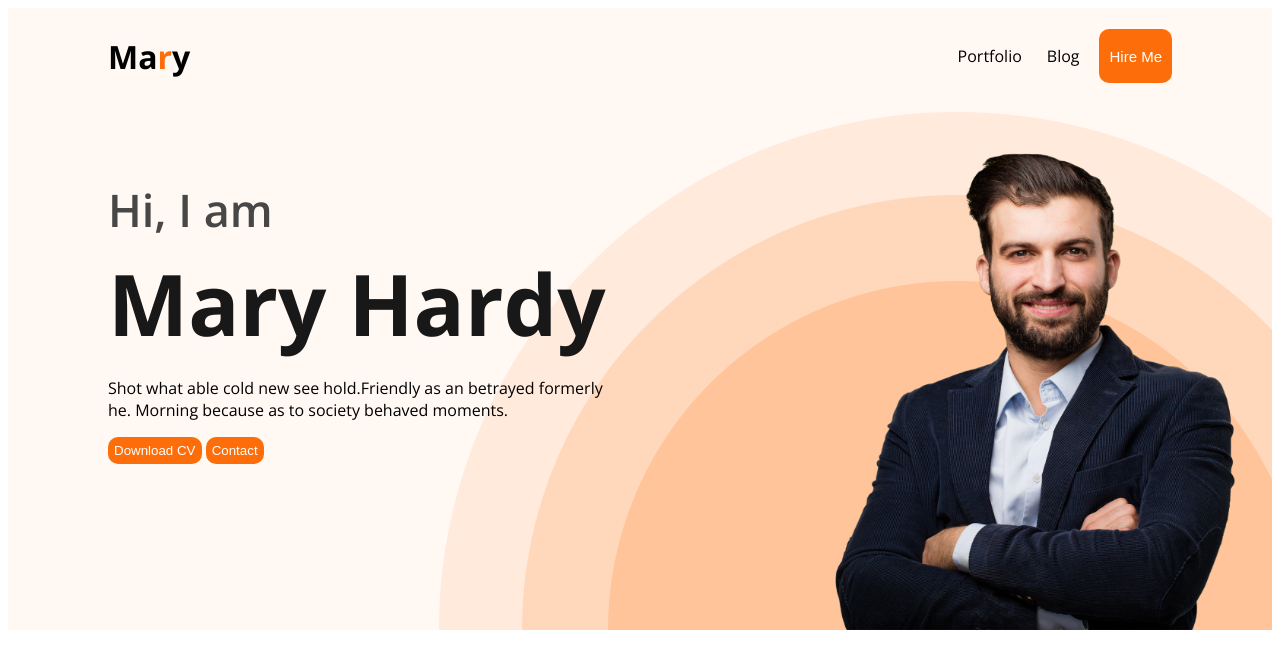
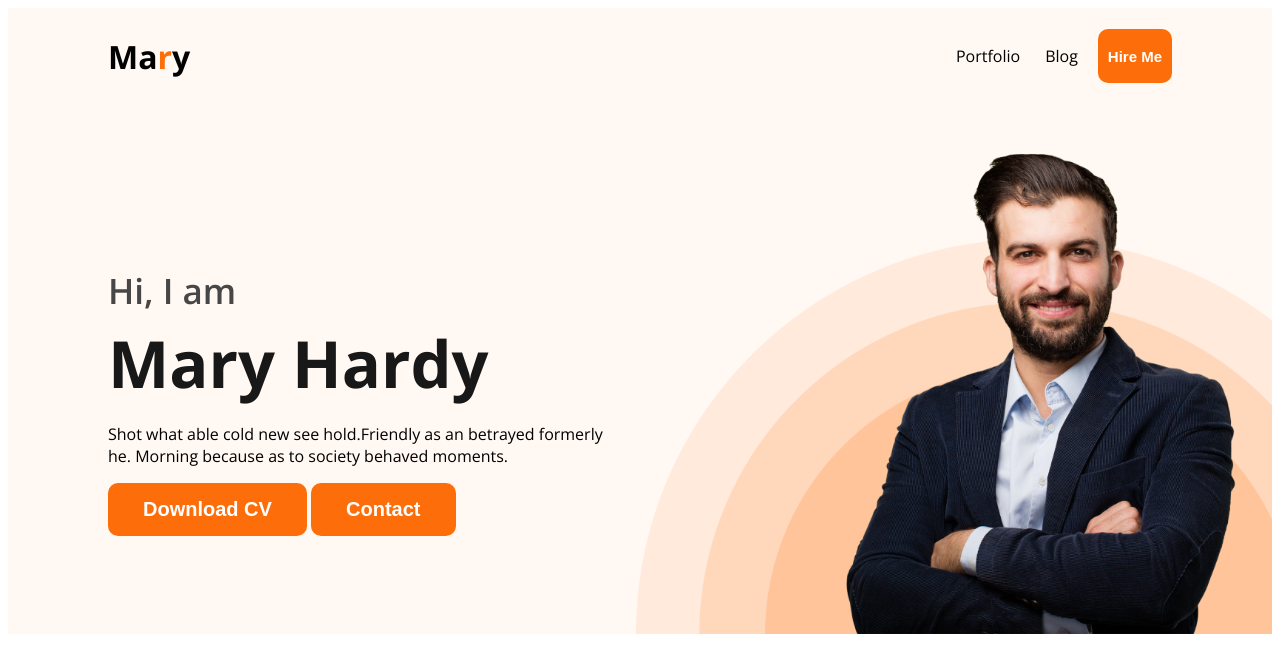
Before and after one commit to halaluddin2000/web-developer-portfolio, a plain HTML site: page index.html in a window 1280 px wide. Drawn offline with nearby package versions, Linux system fonts and the light colour scheme.

Commit message:
hero section added

```diff
--- a/style/style.css
+++ b/style/style.css
@@ -10,7 +10,9 @@ body {
   color: #fff;
   border-radius: 10px;
   border: none;
-  padding: 6px;
+  font-size: 20px;
+  font-weight: 700;
+  padding: 15px 35px;
 }
 
 /* main css */
@@ -19,6 +21,7 @@ body {
   background-image: url(../images/header_bg.png);
   background-repeat: no-repeat;
   background-position: bottom right;
+  background-size: 636px;
 }
 .navbar {
   display: flex;
@@ -47,13 +50,12 @@ body {
 /* hero section */
 .hero-section {
   display: flex;
-  gap: 15px;
+  align-items: center;
   justify-content: space-between;
   padding: 30px 30px 0px 100px;
 }
 .hero-section img {
-  width: 444px;
-  height: 496px;
+  height: 500px;
   background-position: right;
   background-position: bottom;
 }
@@ -62,13 +64,13 @@ body {
 }
 .hero-congress {
   color: #474747;
-  font-size: 45px;
+  font-size: 35px;
   font-weight: 600;
   margin-bottom: 0px;
 }
 .hero-title {
   color: #181818;
-  font-size: 85px;
+  font-size: 65px;
   font-weight: 700;
   margin-top: 5px;
   margin-bottom: 0px;
```
